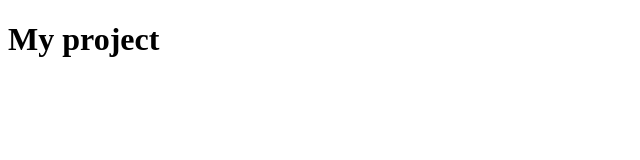
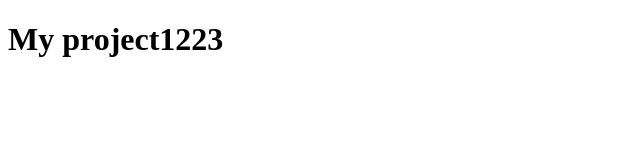
Before and after one commit to ArtemKravcov85/my-project1, a plain HTML site: page index.html in a window 1280 px wide. Shown: the whole page, without its empty margins (0-640 px from the left). Drawn offline with Linux system fonts and the light colour scheme.

Commit message:
Update index.html

```diff
--- a/index.html
+++ b/index.html
@@ -7,6 +7,6 @@
     <title>My project</title>
 </head>
 <body>
-    <h1>My project</h1>
+    <h1>My project1223</h1>
 </body>
 </html>
```
